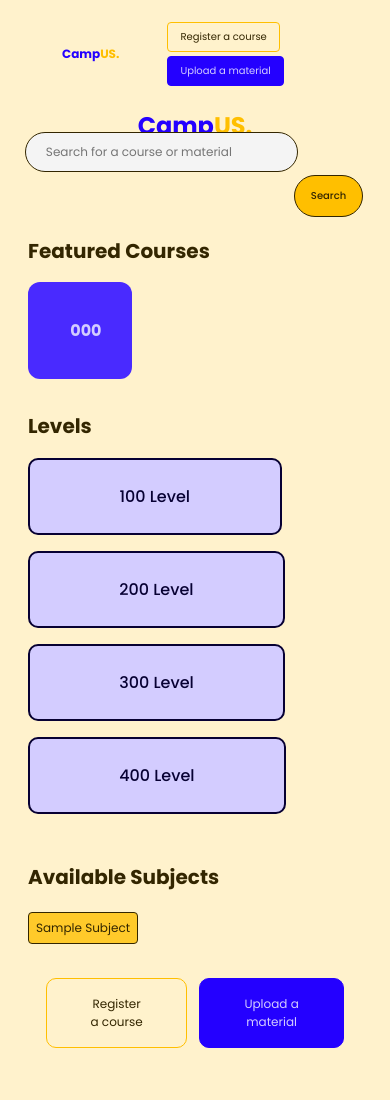
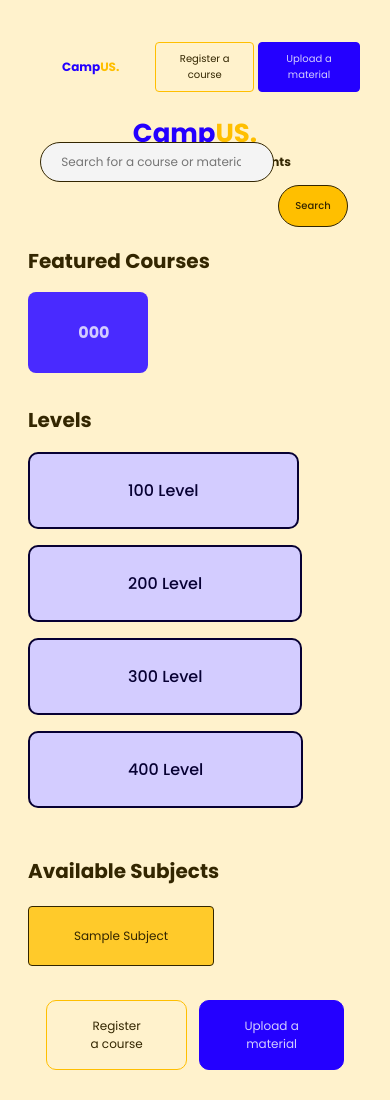
Before and after one commit to derasn/library-project, a Django app: page / in a window 390 px wide. Before the commit the page ends 1048 px from the top, so only its background shows below. Run offline with Django 5.2, Linux system fonts and the light colour scheme; tables that the repository leaves empty hold one stand-in row (values such as "Sample post").

Commit message:
home mobile 4

```diff
--- a/campus/static/css/home.css
+++ b/campus/static/css/home.css
@@ -309,29 +309,25 @@ a{
         margin: 4rem 5rem;
     }
 
-    .previous-page{
-        font-size: 3rem;
-        margin: 1rem 0;
-    }
-
-    input[type="search"]{
-        width: 80vw;
-        margin-bottom: 5rem;
-        border-radius: 5rem;
-    }
-
     .header{
+        display: flex;
         flex-direction: row;
-        gap: 3rem;
-        margin-top: 5rem;
+        justify-content: space-between;
     }
 
     .header p{
         font-size: 3rem;
     }
 
+    .auth-buttons{
+        display: flex;
+        flex-direction: row;
+        justify-content: space-between;
+    }
+
     a button{
         display: inline-flex;
+        flex-direction: row;
         align-items: center;
         justify-content: center;
         width: auto;
@@ -343,7 +339,7 @@ a{
 
     button{
         width: auto;
-        padding: 1.5rem 3rem;
+        padding: 2rem 3rem;
         font-size: 2.5rem;
         border-radius: 1rem;
         margin: 0.5rem;
@@ -351,7 +347,7 @@ a{
     }
 
     .main h1{
-        font-size: 6rem;
+        font-size: 6.5rem;
         margin-top: 5rem;
         margin-bottom: 1.5rem;
     }
@@ -372,7 +368,7 @@ a{
         padding: 3rem 5rem;
         font-size: 3rem;
         border-radius: 8rem;
-        width: 70vw;
+        width: 60vw;
         margin-bottom: 4rem;
         max-height: 10rem;
     }
@@ -380,7 +376,7 @@ a{
     #search{
         padding: 3rem 4rem;
         font-size: 2.5rem;
-        margin-left: -1rem;
+        margin-left: 1rem;
         border-radius: 8rem;
     }
 
@@ -394,8 +390,11 @@ a{
     }
 
     .card{
-        width: 20rem;
-        border-radius: 3rem;
+        width: 24rem;
+        padding: 3rem 3rem;
+        border-radius: 2rem;
+        display: grid;
+        place-items: center;
     }
 
     .card h3{
@@ -414,7 +413,7 @@ a{
     }
 
     .level-card{
-        width: 90%;
+        width: 100%;
         padding: 6rem 12rem;
         margin-bottom: 4rem;
         font-size: 4rem;
@@ -436,19 +435,25 @@ a{
     }
 
     .s-card{
-        padding: 3rem 8rem;
+        padding: 5rem 8rem;
         border-radius: 2rem;
         margin: 1rem auto;
         font-size: 3rem;
         border: 0.25rem solid #332600;
         width: 80vw;
-        max-width: 24rem;
-        min-width: 20rem;
-        padding: 1.5rem;
+        max-width: 30rem;
+        min-width: 24rem;
         border-radius: 1rem;
     }
 
     /* Upload button */
+
+    a .buttons{
+        display: inline-flex;
+        align-items: center;
+        justify-content: center;
+        width: auto;
+    }
 
     .buttons{
         width: auto;
```
